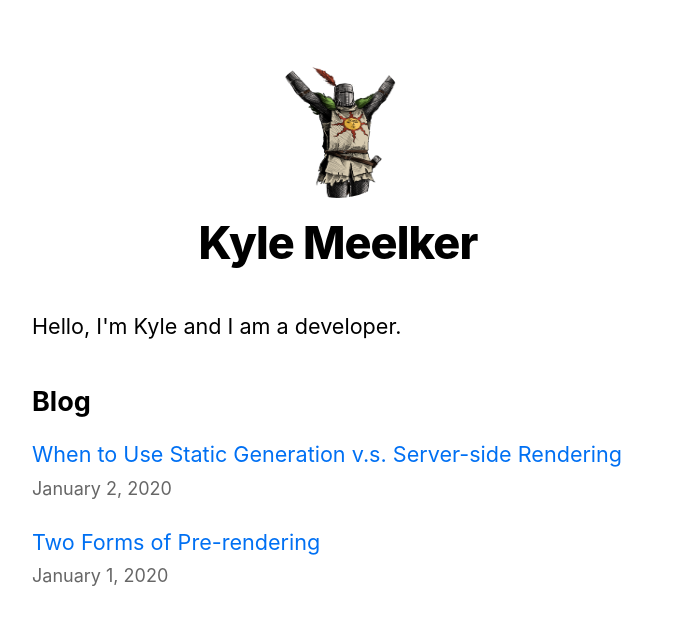
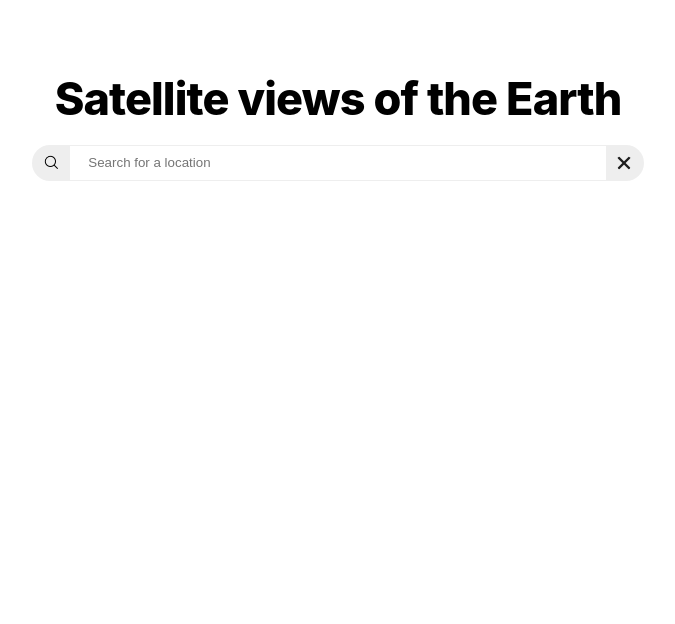
Before and after one commit to var-kyle/nextjs-app, a Next.js app: page / in a window 1280 px wide. Shown: the top 624 px of the page, without its empty margins (302-977 px from the left). Built offline with nearby package versions, Linux system fonts and the light colour scheme.

Commit message:
added a search bar component

```diff
--- a/components/layout.js
+++ b/components/layout.js
@@ -4,8 +4,7 @@ import styles from './layout.module.css';
 import utilStyles from '../styles/utils.module.css';
 import Link from 'next/link';
 
-const name = 'Kyle Meelker';
-export const siteTitle = 'Next.js Sample Website';
+export const siteTitle = 'Satellite views of the Earth';
 
 export default function Layout({ children, home }) {
   return (
@@ -14,7 +13,7 @@ export default function Layout({ children, home }) {
         <link rel="icon" href="/favicon.ico" />
         <meta
           name="description"
-          content="Learn how to build a personal website using Next.js"
+          content="Find your next satellite image of the Earth"
         />
         <meta
           property="og:image"
@@ -26,39 +25,7 @@ export default function Layout({ children, home }) {
         <meta name="twitter:card" content="summary_large_image" />
       </Head>
       <header className={styles.header}>
-        {home ? (
-          <>
-            <Image
-              priority
-              src="/images/profile.png"
-              className={utilStyles.borderCircle}
-              height={144}
-              width={144}
-              alt={name}
-            />
-            <h1 className={utilStyles.heading2Xl}>{name}</h1>
-          </>
-        ) : (
-          <>
-            <Link href="/">
-              <a>
-                <Image
-                  priority
-                  src="/images/profile.png"
-                  className={utilStyles.borderCircle}
-                  height={108}
-                  width={108}
-                  alt={name}
-                />
-              </a>
-            </Link>
-            <h2 className={utilStyles.headingLg}>
-              <Link href="/">
-                <a className={utilStyles.colorInherit}>{name}</a>
-              </Link>
-            </h2>
-          </>
-        )}
+        <h1 className={utilStyles.heading2Xl}>{siteTitle}</h1>
       </header>
       <main>{children}</main>
       {!home && (
--- /dev/null
+++ b/components/search.js
@@ -0,0 +1,43 @@
+import Image from 'next/image';
+import utilStyles from '../styles/utils.module.css';
+import styles from './search.module.css';
+import searchHandler from '../pages/api/search';
+
+export default function Search({ value }) {
+  return (
+    <div className={styles.container}>
+      <form className={styles.searchForm}>
+        <button type="submit" title="Search" className={styles.searchButton}>
+          <Image
+            src="/images/search.png"
+            className={utilStyles.borderCircle}
+            height={18}
+            width={18}
+            alt="Search images"
+          />
+        </button>
+        <input
+          type="search"
+          value={value}
+          name="search"
+          placeholder="Search for a location"
+          required
+          title="Search"
+          className={styles.searchInput}
+          onSubmit={(e) => {
+            searchHandler(e.target.value);
+          }}
+        />
+        <button type="reset" title="Clear" className={styles.searchButton}>
+          <Image
+            src="/images/clear.png"
+            className={utilStyles.borderCircle}
+            height={18}
+            width={18}
+            alt="Clear search bar"
+          />
+        </button>
+      </form>
+    </div>
+  );
+}
--- /dev/null
+++ b/components/search.module.css
@@ -0,0 +1,31 @@
+.container {
+  width: 100%;
+}
+
+.searchForm {
+  position: relative;
+  display: flex;
+  border-radius: 1rem;
+  height: 2rem;
+  border: 1px solid transparent;
+  background-color: #eee;
+}
+
+.searchButton {
+  display: flex;
+  align-items: center;
+  box-shadow: none;
+  overflow: visible;
+  background-color: initial;
+  border: none;
+  padding: 0.8rem 0.6rem;
+}
+
+.searchInput {
+  padding-left: 1rem;
+  padding-bottom: 0.1rem;
+  width: 100%;
+  border: none;
+  flex-grow: 1;
+  overflow: visible;
+}
--- a/lib/posts.js
+++ /dev/null
@@ -1,86 +0,0 @@
-import fs from 'fs';
-import path from 'path';
-import matter from 'gray-matter';
-import remark from 'remark';
-import html from 'remark-html';
-
-const postsDirectory = path.join(process.cwd(), 'posts');
-
-export function getSortedPostsData() {
-  // get file names under /posts
-  const fileNames = fs.readdirSync(postsDirectory);
-  const allPostsData = fileNames.map((fileName) => {
-    // remove '.md' from file name to get the id
-    const id = fileName.replace(/\.md$/, '');
-
-    // read markdown file as string
-    const fullPath = path.join(postsDirectory, fileName);
-    const fileContents = fs.readFileSync(fullPath, 'utf8');
-
-    // use gray-matter to parse the post meadata section
-    const matterResult = matter(fileContents);
-
-    // combine the data with the id
-    return {
-      id,
-      ...matterResult.data,
-    };
-  });
-
-  // sort posts by date
-  return allPostsData.sort((a, b) => {
-    if (a.date < b.date) {
-      return 1;
-    } else {
-      return -1;
-    }
-  });
-}
-
-export function getAllPostIds() {
-  const fileNames = fs.readdirSync(postsDirectory);
-
-  /*
-  return an array that looks like this:
-  [
-    {
-      params: {
-        id: 'ssg-ssr'
-      }
-    },
-    {
-      params: {
-        id: 'pre-rendering'
-      }
-    }
-  ]
-  */
-  return fileNames.map((fileName) => {
-    return {
-      params: {
-        id: fileName.replace(/\.md$/, ''),
-      },
-    };
-  });
-}
-
-export async function getPostData(id) {
-  const fullPath = path.join(postsDirectory, `${id}.md`);
-  const fileContents = fs.readFileSync(fullPath, 'utf8');
-
-  // use gray-matter to parse the post metadata section
-  const matterResult = matter(fileContents);
-
-  // use remark to conver markdown into HTML string
-  const processedContent = await remark()
-    .use(html)
-    .process(matterResult.content);
-  const contentHtml = processedContent.toString();
-
-  // combine the data with the id
-  return {
-    id,
-    contentHtml,
-    ...matterResult.data,
-  };
-}
--- /dev/null
+++ b/pages/api/search.js
@@ -0,0 +1 @@
+export default function searchHandler(req, res) {}
--- a/pages/index.js
+++ b/pages/index.js
@@ -1,18 +1,9 @@
 import Head from 'next/head';
 import Layout, { siteTitle } from '../components/layout';
+import Search from '../components/search';
 import utilStyles from '../styles/utils.module.css';
-import { getSortedPostsData } from '../lib/posts';
 import Link from 'next/link';
 import Date from '../components/date';
-
-export async function getStaticProps() {
-  const allPostsData = getSortedPostsData();
-  return {
-    props: {
-      allPostsData,
-    },
-  };
-}
 
 export default function Home({ allPostsData }) {
   return (
@@ -20,24 +11,8 @@ export default function Home({ allPostsData }) {
       <Head>
         <title>{siteTitle}</title>
       </Head>
-      <section className={utilStyles.headingMd}>
-        <p>Hello, I'm Kyle and I am a developer.</p>
-      </section>
       <section className={`${utilStyles.headingMd} ${utilStyles.padding1px}`}>
-        <h2 className={utilStyles.headingLg}>Blog</h2>
-        <ul className={utilStyles.list}>
-          {allPostsData.map(({ id, date, title }) => (
-            <li className={utilStyles.listItem} key={id}>
-              <Link href={`/posts/${id}`}>
-                <a>{title}</a>
-              </Link>
-              <br />
-              <small className={utilStyles.lightText}>
-                <Date dateString={date}></Date>
-              </small>
-            </li>
-          ))}
-        </ul>
+        <Search />
       </section>
     </Layout>
   );
--- a/posts/pre-rendering.md
+++ /dev/null
@@ -1,11 +0,0 @@
----
-title: 'Two Forms of Pre-rendering'
-date: '2020-01-01'
----
-
-Next.js has two forms of pre-rendering: **Static Generation** and **Server-side Rendering**. The difference is in **when** it generates the HTML for a page.
-
-- **Static Generation** is the pre-rendering method that generates the HTML at **build time**. The pre-rendered HTML is then _reused_ on each request.
-- **Server-side Rendering** is the pre-rendering method that generates the HTML on **each request**.
-
-Importantly, Next.js lets you **choose** which pre-rendering form to use for each page. You can create a "hybrid" Next.js app by using Static Generation for most pages and using Server-side Rendering for others.
--- a/posts/ssg-ssr.md
+++ /dev/null
@@ -1,19 +0,0 @@
----
-title: 'When to Use Static Generation v.s. Server-side Rendering'
-date: '2020-01-02'
----
-
-We recommend using **Static Generation** (with and without data) whenever possible because your page can be built once and served by CDN, which makes it much faster than having a server render the page on every request.
-
-You can use Static Generation for many types of pages, including:
-
-- Marketing pages
-- Blog posts
-- E-commerce product listings
-- Help and documentation
-
-You should ask yourself: "Can I pre-render this page **ahead** of a user's request?" If the answer is yes, then you should choose Static Generation.
-
-On the other hand, Static Generation is **not** a good idea if you cannot pre-render a page ahead of a user's request. Maybe your page shows frequently updated data, and the page content changes on every request.
-
-In that case, you can use **Server-Side Rendering**. It will be slower, but the pre-rendered page will always be up-to-date. Or you can skip pre-rendering and use client-side JavaScript to populate data.
```
Also changed, not shown: pages/posts/[id].js (deleted, +0 -44 lines), public/images/clear.png (added), public/images/search.png (added).
